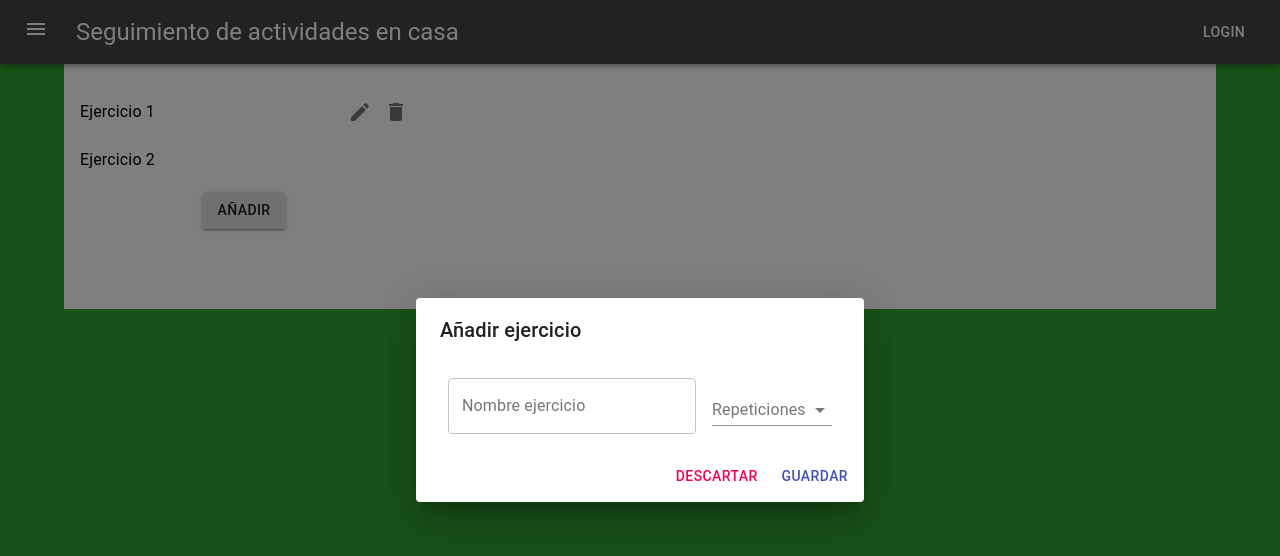
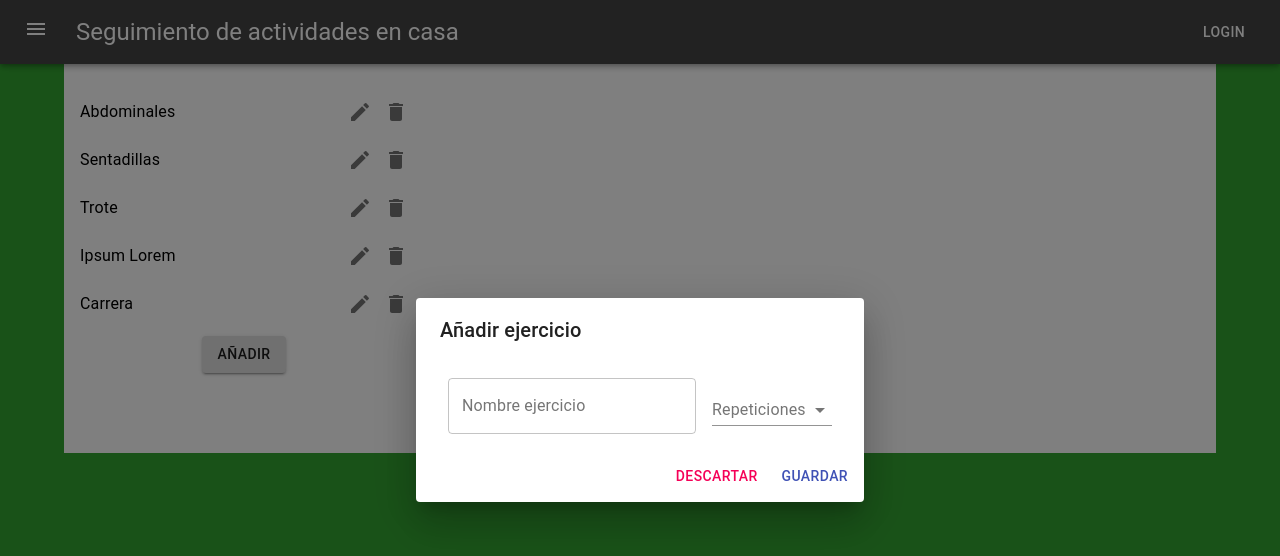
Before and after one commit to ysuvin/frontLecofq5, a React (Create React App) app: page /Grupo1/KsAsFecha/KsAsEjercicios in a window 1280 px wide. Both pictures are taken after a click on the button 360 px from the left and 112 px from the top of the page. Shown: the top 556 px of the page. Built offline with nearby package versions, Linux system fonts and the light colour scheme.

Commit message:
G1: Escalabilidad en nueva tabla asigejtabla

```diff
--- a/src/Component/Grupo1/KsAsigEjTabla.jsx
+++ b/src/Component/Grupo1/KsAsigEjTabla.jsx
@@ -29,6 +29,8 @@ import FormControl from '@material-ui/core/FormControl';
 import Select from '@material-ui/core/Select';
 import NativeSelect from '@material-ui/core/NativeSelect';
 
+const ejercicios = Ejercicios.data;
+
 const useStyles = makeStyles((theme) => ({
   root: {
     width: '100%',
@@ -58,6 +60,7 @@ const useStyles = makeStyles((theme) => ({
   }
 
 export default function KsAsigEjTabla() {
+
   const theme = useTheme();
   const fullScreen = useMediaQuery(theme.breakpoints.down('sm'));
 
@@ -70,40 +73,73 @@ export default function KsAsigEjTabla() {
 
   const classes = useStyles();
   const [open, setOpen] = React.useState(false);
+  const [editOpen, setEditOpen] = React.useState(false);
+  const [nombre, setNombre] = React.useState("nombre");
+  const [desc, setDesc] = React.useState("desc");
+  const [vidlink, setVidlink] = React.useState("vidlink");
 
   const handleClickOpen = () => {
     setOpen(true);
+
   };
 
   const handleClose = () => {
     setOpen(false);
   };
 
+  const handleClickEditOpen = () => {
+    setEditOpen(true);
+  };
+  const handleEditClose = () => {
+    setEditOpen(false);
+  };
+
   return (
     <div className={classes.root}>
     <List component="nav" aria-label="main mailbox folders">
-    {//MovieData.map((i) => {return [<Card id={i.id} hasRedirect={true} imgName={i.imgName}/>]})
-    }
-      <ListItem button onClick={handleClickOpen}>
-        <ListItemText primary="Ejercicio 1" />
+    {ejercicios.map((i) => {return [<ListItem button onClick={()=>{ handleClickOpen(); setNombre(i.nombre); setDesc(i.desc);setVidlink(i.Vidlink) }}><ListItemText primary={i.nombre} />
             <ListItemSecondaryAction>
-            <IconButton edge="end" aria-label="edit" onClick={handleClickOpen}>
+              <IconButton edge="end" aria-label="edit" onClick={handleClickEditOpen}>
                   <EditIcon />
               </IconButton>
               <IconButton edge="end" aria-label="delete">
                 <DeleteIcon />
               </IconButton>
             </ListItemSecondaryAction>
-      </ListItem>
-      <ListItem button>
-        <ListItemText primary="Ejercicio 2" />
-      </ListItem>
+        </ListItem>]})
+    }
+
     </List>
-    <Button variant="contained" onClick={handleClickOpen}>Añadir</Button>
+    <Button variant="contained" onClick={handleClickEditOpen}>Añadir</Button>
+
+
     <Dialog
     fullScreen={fullScreen}
     open={open}
     onClose={handleClose}
+    aria-labelledby="responsive-dialog-title"
+    >
+      <DialogTitle id="responsive-dialog-title">{"Ficha del paciente"}</DialogTitle>
+        <DialogContent>
+        <DialogContentText>
+          <p>Nombre {nombre}</p>
+          <p>desc: {desc}</p>
+        </DialogContentText>
+        </DialogContent>
+        <DialogActions>
+          {/* <Button autoFocus onClick={handleClose} color="primary">
+                Disagree
+              </Button> */}
+        <Button onClick={handleClose} color="primary" autoFocus>
+          Cerrar
+        </Button>
+      </DialogActions>
+    </Dialog>
+
+    <Dialog
+        fullScreen={fullScreen}
+        open={editOpen}
+        onClose={handleEditClose}
         aria-labelledby="responsive-dialog-title"
       >
         <DialogTitle id="responsive-dialog-title">{"Añadir ejercicio"}</DialogTitle>
@@ -135,10 +171,10 @@ export default function KsAsigEjTabla() {
         </FormControl>
         </DialogContent>
         <DialogActions>
-          <Button autoFocus onClick={handleClose} color="secondary">
+          <Button autoFocus onClick={handleEditClose} color="secondary">
             Descartar
           </Button>
-          <Button onClick={handleClose} color="primary" autoFocus>
+          <Button onClick={handleEditClose} color="primary" autoFocus>
             Guardar
           </Button>
         </DialogActions>
```
Lines whose indentation alone changed are shown as unchanged.
